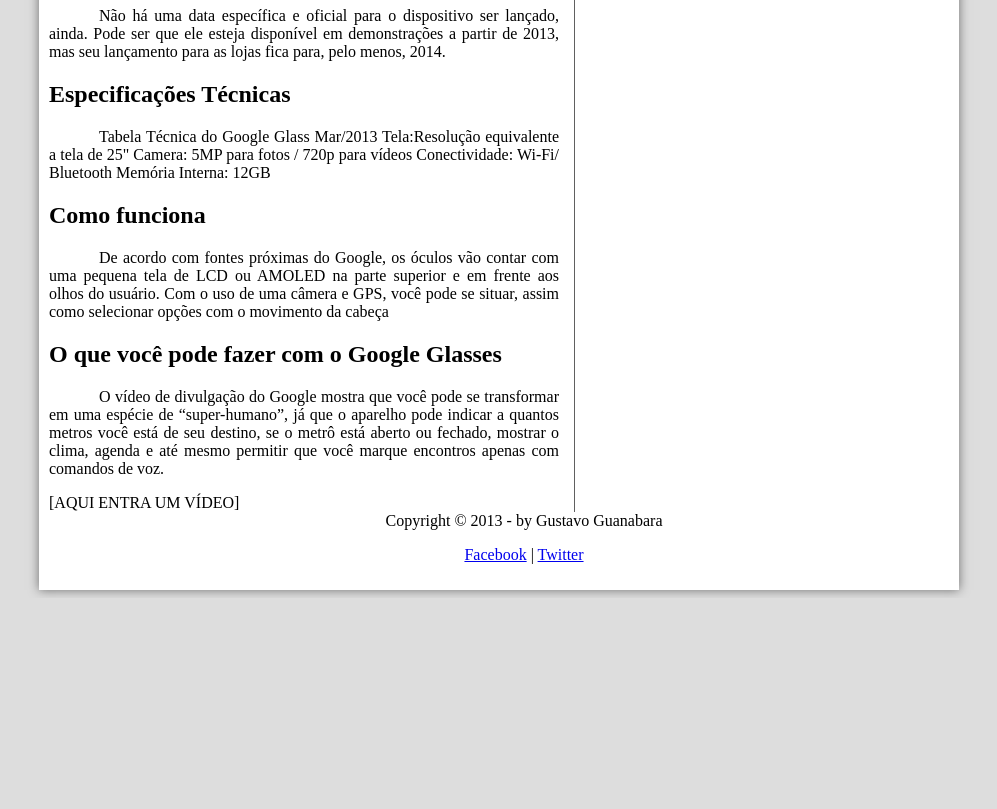
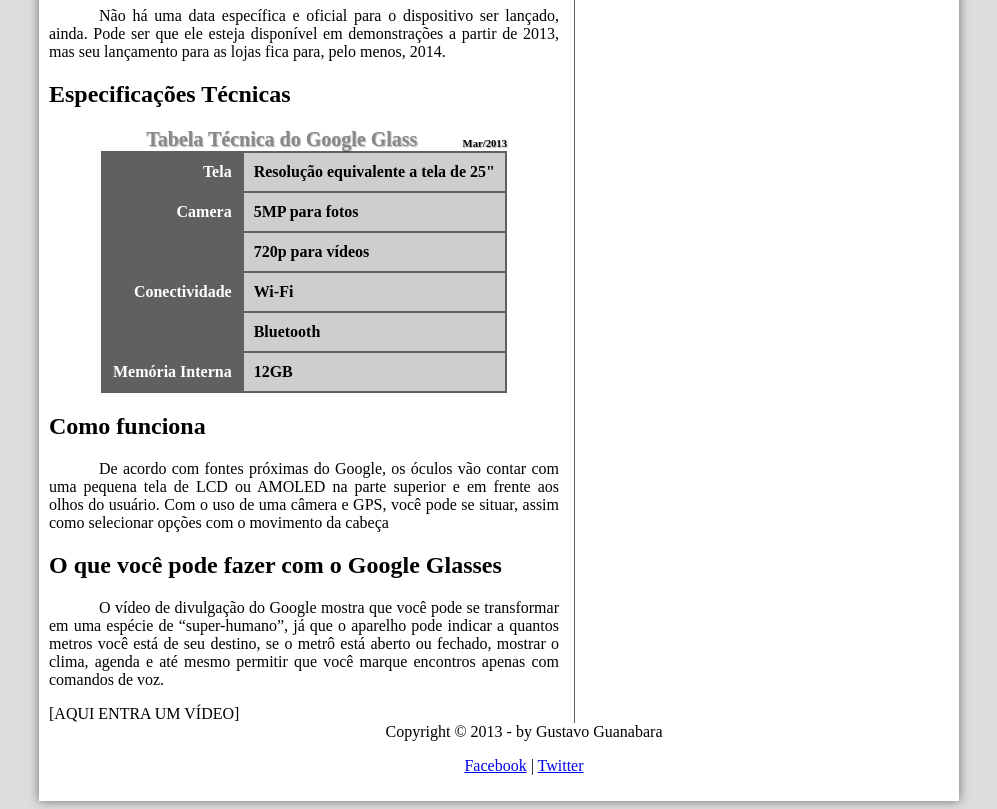
Before and after one commit to Tiagoksio/estudandoHTML_CSS_JS, a plain HTML site: page index.html in a window 1280 px wide. Shown: the part 920-1729 px from the top of the page, without its empty margins (141-1138 px from the left). Before the commit the page ends 1518 px from the top, so only its background shows below. Drawn offline with Linux system fonts and the light colour scheme.

Commit message:
add tabela

```diff
--- a/_css/estilo.css
+++ b/_css/estilo.css
@@ -110,6 +110,41 @@ section#corpo {
     border-right: 1px #606060 solid;
     padding-right: 15px;
 }
+table#tabelaEspec {
+    border: 1px #606060 solid;
+    border-spacing: 0px;
+    margin-left: auto;
+    margin-right: auto;
+}
+table#tabelaEspec caption{
+    color: #888888;
+    font-size: 15pt;
+    font-weight: bolder;
+    text-shadow: 1px 1px 1px rgba(0, 0, 0, .3);
+}
+table#tabelaEspec caption span {
+    display: block;
+    float: right;
+    font-size: 8pt;
+    color: #000000;
+    margin-top: 10px;
+}
+table#tabelaEspec td {
+    border: 1px #606060 solid;
+    padding: 10px;
+}
+table#tabelaEspec td.ce {
+    color: #ffffff;
+    background-color: #606060;
+    text-align: right;
+    vertical-align: top;
+    font-weight: bold;
+}
+table#tabelaEspec td.cd {
+    text-align: left;
+    background-color: #cecece;
+    font-weight: bold;
+}
 aside#lateral {
     display: block;
     width: 350px;
--- a/index.html
+++ b/index.html
@@ -26,12 +26,10 @@
         </nav>
     </header>
     <section id="corpo">
-
         <h3>Tecnologia >Inovações</h3>
         <h1>Saiba tudo sobre o Google Glass</h1>
         <h2>por Gustavo Guanabara</h2>
         <h3>Atualizado em 23/Abril/2013</h3>
-
         <h2>O que é</h2>
         <p>O Google Glass é um acessório em forma de óculos que possibilita a interação dos usuários com diversos conteúdos em realidade aumentada. Também chamado de Project Glass, o eletrônico é capaz de tirar fotos a partir de comandos de voz, enviar mensagens instantâneas e realizar vídeoconferências. Seu lançamento está previsto para 2014, e seu preço deve ser de US$ 1,5 mil. Atualmente o Google Glass encontra-se em fase de testes e já possui um vídeo totalmente gravado com o dispositivo. Além disso, a companhia de buscas registrou novas patentes anti-furto e de desbloqueio de tela para o acessório.</p>
         <figure class="foto-legenda">
@@ -45,18 +43,18 @@
         </figure>
         <h1>Data de lançamento</h1>
         <p>Não há uma data específica e oficial para o dispositivo ser lançado, ainda. Pode ser que ele esteja disponível em demonstrações a partir de 2013, mas seu lançamento para as lojas fica para, pelo menos, 2014.</p>
-
         <h1>Especificações Técnicas</h1>
-        <p>Tabela Técnica do Google Glass Mar/2013
-            Tela:Resolução equivalente a tela de 25"
-            Camera: 5MP para fotos / 720p para vídeos
-            Conectividade: Wi-Fi/ Bluetooth
-            Memória Interna: 12GB
-        </p>
-
+        <table id="tabelaEspec">
+            <caption>Tabela Técnica do Google Glass<span>Mar/2013</span></caption>
+            <tr><td class="ce">Tela</td><td class="cd">Resolução equivalente a tela de 25"</td></tr>
+            <tr><td rowspan="2" class="ce">Camera</td><td class="cd">5MP para fotos</td></tr>
+            <tr><td class="cd">720p para vídeos</td></tr>
+            <tr><td rowspan="2" class="ce">Conectividade</td><td class="cd">Wi-Fi</td></tr>
+            <tr><td class="cd">Bluetooth</td></tr>
+            <tr><td class="ce">Memória Interna</td><td class="cd">12GB</td></tr>
+        </table>
         <h1>Como funciona</h1>
         <p>De acordo com fontes próximas do Google, os óculos vão contar com uma pequena tela de LCD ou AMOLED na parte superior e em frente aos olhos do usuário. Com o uso de uma câmera e GPS, você pode se situar, assim como selecionar opções com o movimento da cabeça</p>
-
         <h1>O que você pode fazer com o Google Glasses</h1>
         <p>O vídeo de divulgação do Google mostra que você pode se transformar em uma espécie de “super-humano”, já que o aparelho pode indicar a quantos metros você está de seu destino, se o metrô está aberto ou fechado, mostrar o clima, agenda e até mesmo permitir que você marque encontros apenas com comandos de voz.
         </p>
@@ -76,7 +74,7 @@
     </aside>
     <footer id="rodape">
        <p>Copyright &copy; 2013 - by Gustavo Guanabara</p>
-       <p>
+        <p>
             <a href="http://www.facebook.com/cursosemvideo" target="_blank">Facebook</a> |
             <a href="http://www.Twitter.com/cursosemvideo" target="_blank">Twitter</a>
         </p>
```
